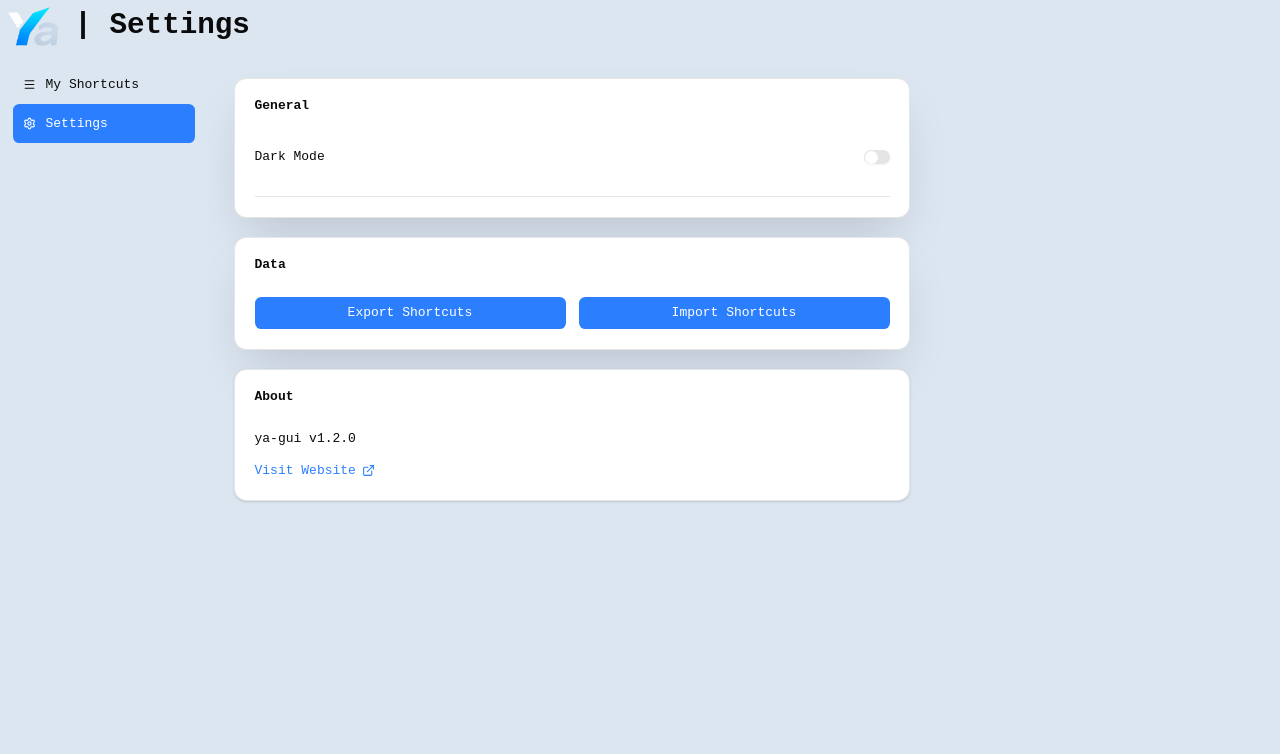
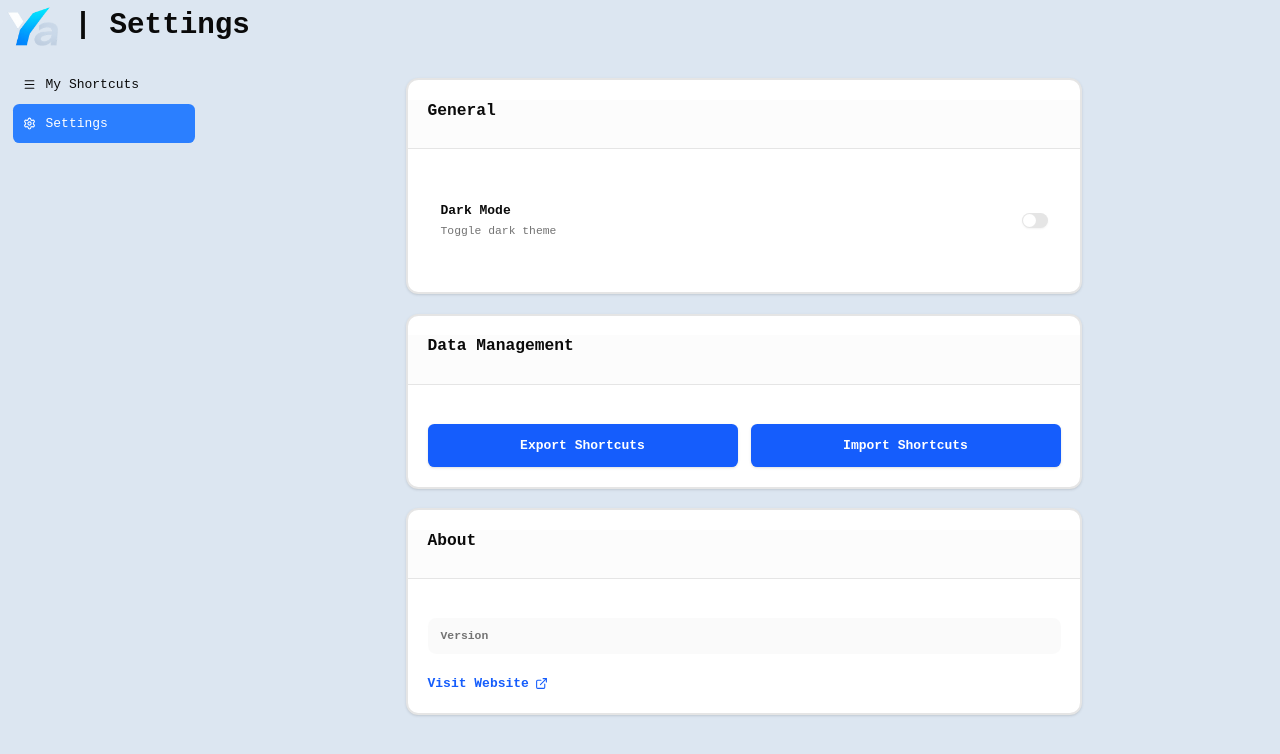
Before and after one commit to d3uceY/Ya-GUI, a React app in the folder frontend/: page /settings in a window 1280 px wide. Shown: the top 754 px of the page. Built offline with nearby package versions, Linux system fonts and the light colour scheme; the HTML template or start-up script is replaced by a standard one.

Commit message:
feat: enhance UI components in ShortcutsPage and SettingsPage for improved user experience

```diff
--- a/frontend/src/features/settings/SettingsPage.tsx
+++ b/frontend/src/features/settings/SettingsPage.tsx
@@ -3,46 +3,60 @@ import { ExternalLink } from "lucide-react"
 import { Button } from "@/components/ui/button"
 import { Card, CardContent, CardHeader, CardTitle } from "@/components/ui/card"
 import { Switch } from "@/components/ui/switch"
+import { GetVersion } from "../../../wailsjs/go/main/App"
+import { useState, useEffect } from "react"
 
 export default function SettingsPage() {
+    const [version, setVersion] = useState<string>("");
 
+    const getVersion = async () => {
+        await GetVersion().then((version) => {
+            setVersion(version);
+        });
+    }
+
+    useEffect(() => {
+        getVersion();
+    }, [])
 
 
     return (
-        <div className="flex flex-col h-full p-8 max-w-4xl">
+        <div className="flex flex-col h-full p-8 max-w-4xl mx-auto">
             {/* General Section */}
-            <Card className="mb-6 shadow-2xl/15">
-                <CardHeader>
-                    <CardTitle>General</CardTitle>
+            <Card className="mb-6 border-2">
+                <CardHeader className="border-b bg-muted/30">
+                    <CardTitle className="text-xl">General</CardTitle>
                 </CardHeader>
-                <CardContent className="space-y-6">
-                    <div className="flex items-center justify-between py-3">
-                        <span className="text-base text-foreground">Dark Mode</span>
+                <CardContent className="py-6">
+                    <div className="flex items-center justify-between py-4 px-4 rounded-lg hover:bg-muted/50 transition-colors">
+                        <div>
+                            <span className="text-base font-bold text-foreground block">Dark Mode</span>
+                            <span className="text-sm text-muted-foreground">Toggle dark theme</span>
+                        </div>
                         <Switch
                         // checked={settings.darkMode}
                         // onCheckedChange={(checked) => updateSettings({ darkMode: checked })}
                         />
                     </div>
-                    <div className="border-t border-border" />
                 </CardContent>
             </Card>
 
             {/* Data Section */}
-            <Card className="mb-6 shadow-2xl/15">
-                <CardHeader>
-                    <CardTitle>Data</CardTitle>
+            <Card className="mb-6 border-2">
+                <CardHeader className="border-b bg-muted/30">
+                    <CardTitle className="text-xl">Data Management</CardTitle>
                 </CardHeader>
-                <CardContent>
-                    <div className="flex gap-4">
+                <CardContent className="pt-6">
+                    <div className="grid grid-cols-1 md:grid-cols-2 gap-4">
                         <Button
                             //   onClick={handleExport}
-                            className="flex-1 bg-blue-500 hover:bg-blue-600 text-white py-5 text-base font-medium"
+                            className="bg-blue-600 hover:bg-blue-700 text-white py-6 text-base font-bold shadow-sm border-2 border-transparent hover:border-blue-800"
                         >
                             Export Shortcuts
                         </Button>
                         <Button
                             //   onClick={handleImport}
-                            className="flex-1 bg-blue-500 hover:bg-blue-600 text-white py-5 text-base font-medium"
+                            className="bg-blue-600 hover:bg-blue-700 text-white py-6 text-base font-bold shadow-sm border-2 border-transparent hover:border-blue-800"
                         >
                             Import Shortcuts
                         </Button>
@@ -52,13 +66,19 @@ export default function SettingsPage() {
             </Card>
 
             {/* About Section */}
-            <Card>
-                <CardHeader>
-                    <CardTitle>About</CardTitle>
+            <Card className="border-2">
+                <CardHeader className="border-b bg-muted/30">
+                    <CardTitle className="text-xl">About</CardTitle>
                 </CardHeader>
-                <CardContent className="space-y-4">
-                    <p className="text-base text-foreground">ya-gui v1.2.0</p>
-                    <a href="#" className="inline-flex items-center gap-2 text-blue-500 hover:text-blue-600 font-medium">
+                <CardContent className="space-y-6 pt-6">
+                    <div className="flex items-center justify-between py-3 px-4 rounded-lg bg-muted/50">
+                        <span className="text-sm font-bold text-muted-foreground">Version</span>
+                        <span className="text-base font-bold text-foreground">{version}</span>
+                    </div>
+                    <a
+                        href="#"
+                        className="inline-flex items-center gap-2 text-blue-600 hover:text-blue-700 font-bold hover:underline"
+                    >
                         Visit Website
                         <ExternalLink className="w-4 h-4" />
                     </a>
```
Also changed, not shown: frontend/src/features/home/ShortcutsPage.tsx (+49 -36 lines).
